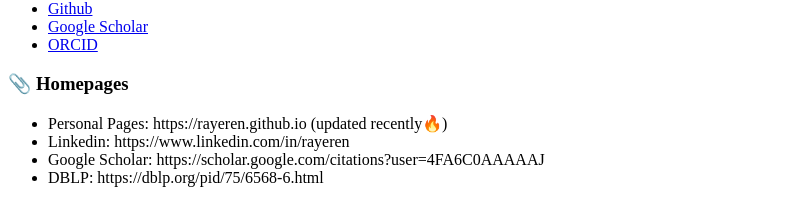
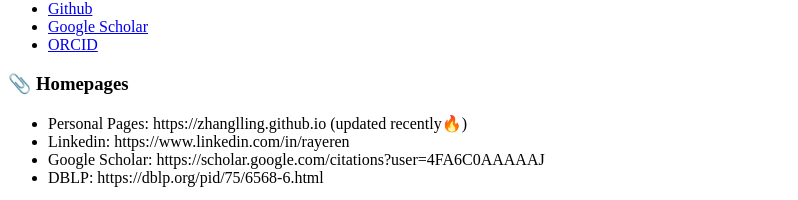
Before and after one commit to zhang-lingling/zhang-lingling.github.io, a Jekyll site: the page built from _pages/includes/homepage.md, in a window 1280 px wide. Shown: the part 710-910 px from the top of the page, without its empty margins (0-798 px from the left). Built offline with Jekyll 4.4.1, drawn with Linux system fonts in a browser that asks for light colours; our own code applies the rules of GitHub Pages for plain Markdown files; part of the change alters nothing that is shown.

Commit message:
Update homepage.md

```diff
--- a/_pages/includes/homepage.md
+++ b/_pages/includes/homepage.md
@@ -1,5 +1,5 @@
 # 📎 Homepages
-- Personal Pages: https://rayeren.github.io (updated recently🔥)
+- Personal Pages: https://zhanglling.github.io (updated recently🔥)
 - Linkedin: https://www.linkedin.com/in/rayeren
 - Google Scholar: https://scholar.google.com/citations?user=4FA6C0AAAAAJ
 - DBLP: https://dblp.org/pid/75/6568-6.html
```
